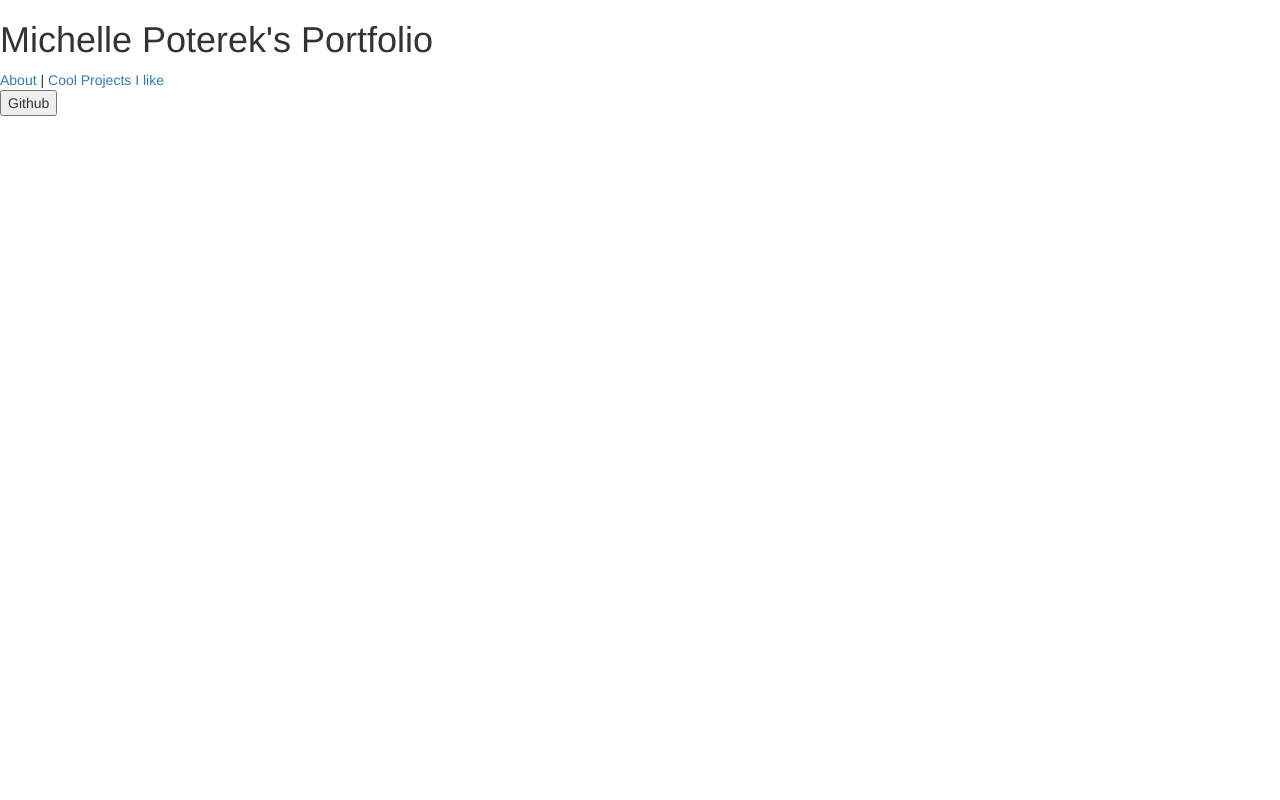
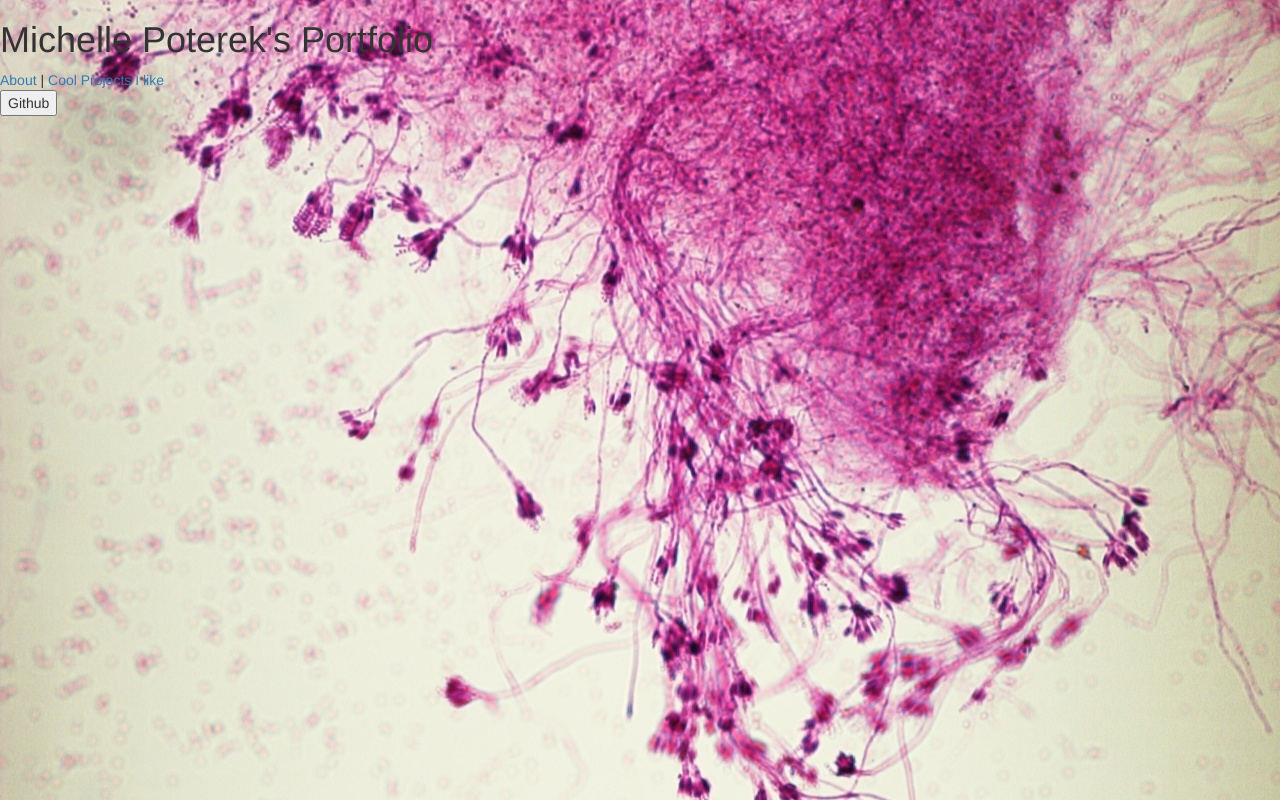
Before and after one commit to PoterekM/react-portfolio, a React app: page / in a window 1280 px wide. Built offline with nearby package versions, Linux system fonts and the light colour scheme.

Commit message:
add position fixed to background image style to allow entire DOM to have image

```diff
--- a/src/components/App.jsx
+++ b/src/components/App.jsx
@@ -3,10 +3,19 @@ import { Switch, Route } from 'react-router-dom';
 import Header from "./Header";
 import StarredRepositories from "./StarredRepositories";
 import Portfolio from "./Portfolio";
+import Penicillum from './../images/penicillium.jpg';
 
 function App(){
+
+  var myStyles = {
+    backgroundImage: "url(" + Penicillum + ")",
+    backgroundSize: "cover",
+    width: "100%",
+    height: "100%",
+    position: "fixed",
+  }
   return (
-    <div>
+    <div style={myStyles}>
     <Header/>
     <Switch>
       <Route exact path="/" component={Portfolio}/>
--- a/src/components/Header.jsx
+++ b/src/components/Header.jsx
@@ -4,6 +4,8 @@ import Asp from "./../images/AspergillusCLEISTOTHECIA.jpg"
 
 
 function Header () {
+
+
 
   return(
     <div>
--- a/src/index.jsx
+++ b/src/index.jsx
@@ -18,10 +18,14 @@ const store = createStore(
   )
 );
 
+
 ReactDOM.render(
   <Provider store={store}>
     <HashRouter>
-      <App />
+      <div>
+        <App />
+      </div>
+
     </HashRouter>
   </Provider>,
   document.getElementById("react-app-root")
```
Also changed, not shown: src/images/penicillium.jpg (renamed from src/images/PenicilliumCONIDIOSPORES.jpg).
